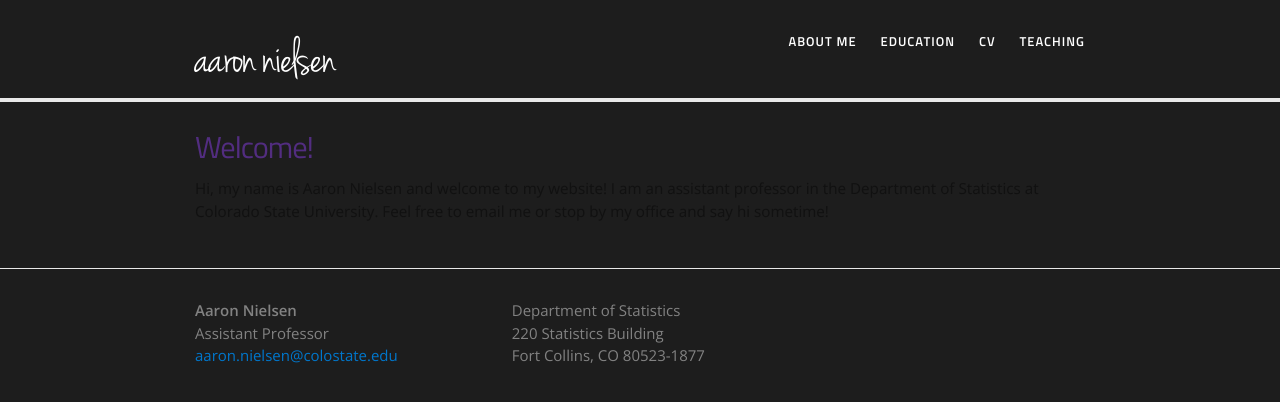
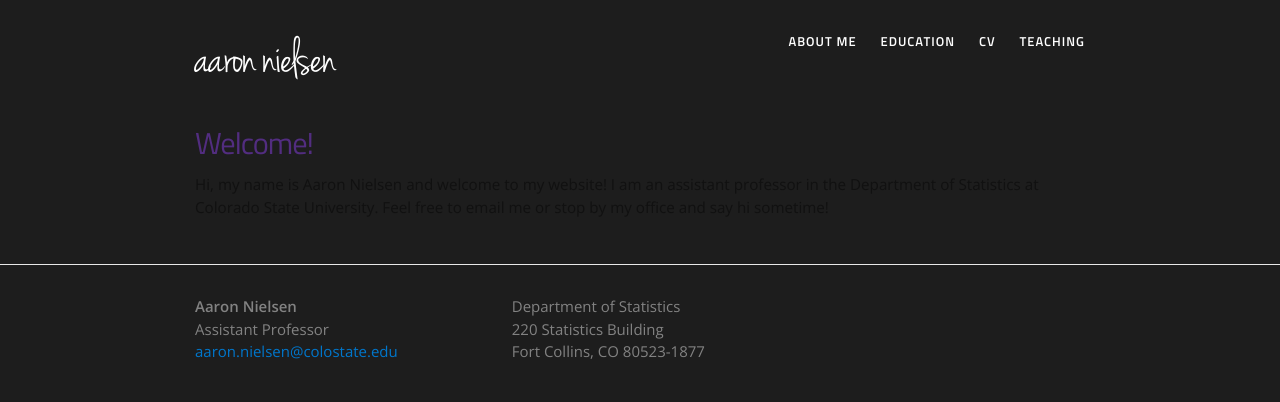
Before and after one commit to aaron-nielsen/aaron-nielsen.github.io, a Jekyll site: the page built from index.html, in a window 1280 px wide. Shown: the top 402 px of the page. Built offline with Jekyll 4.4.1, drawn with Linux system fonts in a browser that asks for light colours.

Commit message:
Update _header.scss

```diff
--- a/_sass/_header.scss
+++ b/_sass/_header.scss
@@ -9,7 +9,7 @@
 
 .site-header {
     border-top: 0px solid $grey-color-dark;
-	border-bottom: 4px solid $grey-color-light;
+	border-bottom: 0px solid $grey-color-light;
     min-height: 50px;
     background-color: #1D1D1D;
     // background: url('../images/a1.jpg');
```
